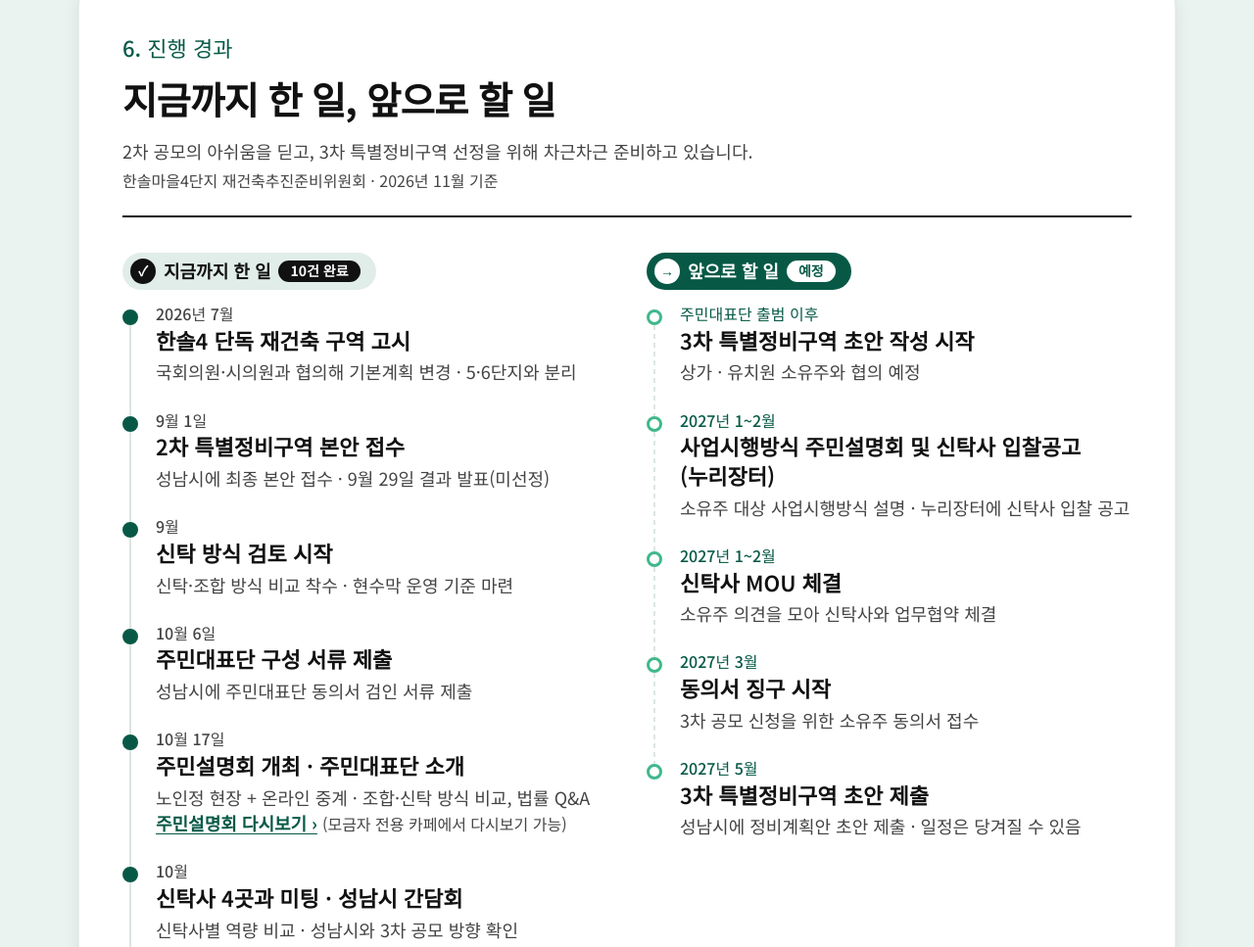
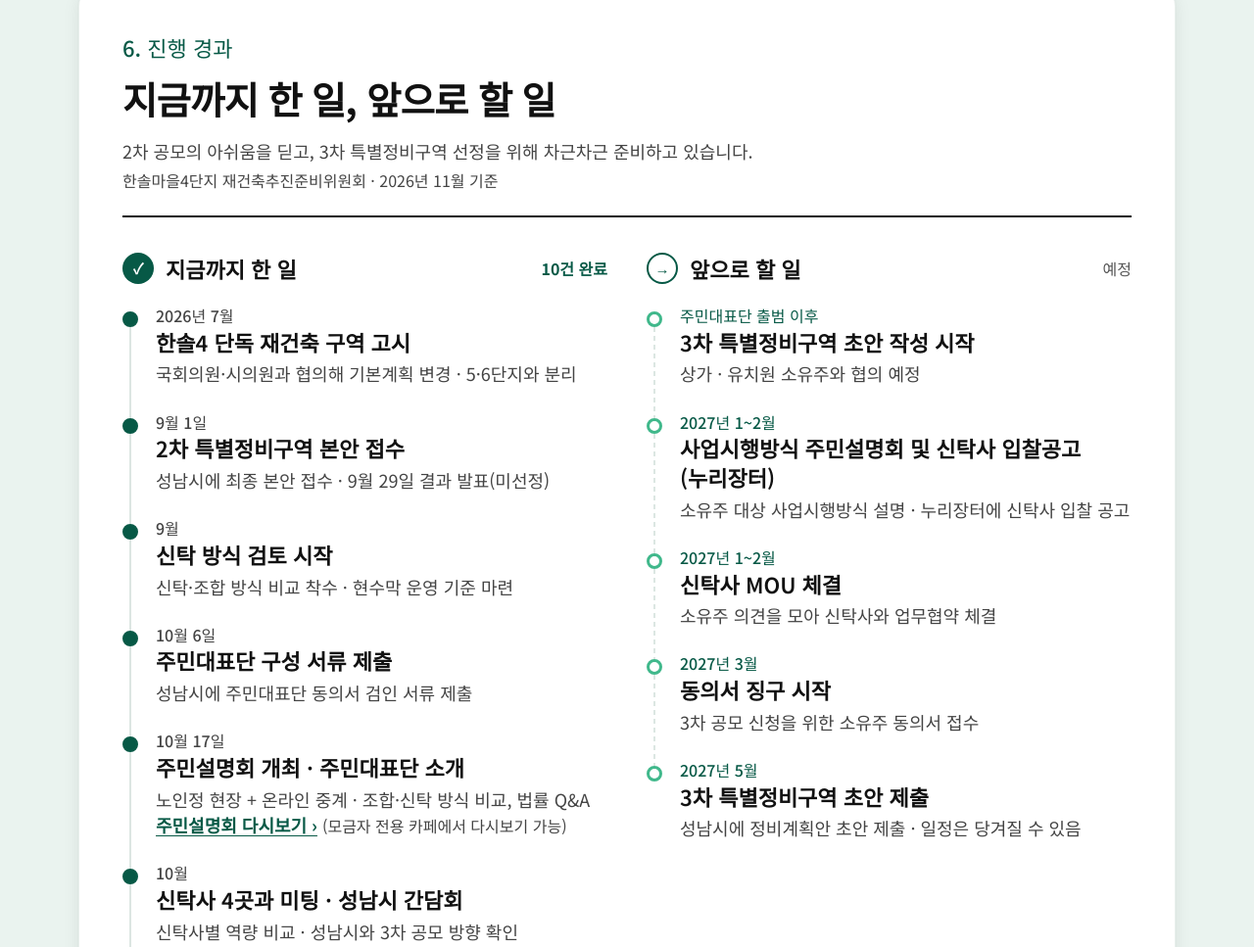
Before and after one commit to hansol4bundang/hansol4-home, a plain HTML site: page index.html in a window 1280 px wide. Shown: the part 4067-5034 px from the top of the page at 98% size. Drawn offline with Linux system fonts and the light colour scheme.

Commit message:
진행 경과 머리글(지금까지 한 일/앞으로 할 일) 디자인 정리
Co-Authored-By: Claude Sonnet 5.5 <noreply@anthropic.com>

```diff
--- a/index.html
+++ b/index.html
@@ -1173,6 +1173,15 @@ html.menu-open { overflow: hidden; }
 /* 연락처: 글자는 검정, 문자·통화 안내만 빨강 */
 .tcontact, .tcontact b, .tcontact a { color: #111111; }
 .tcontact .red { color: var(--red); }
+
+/* ===== 진행 경과 머리글: 알약 배경 없이 깔끔하게 ===== */
+.tl-col .tl-h, .tl-col.done .tl-h, .tl-col.next .tl-h { display: flex !important; align-items: center; gap: 12px; width: 100%; padding: 0 !important; background: transparent !important; border: 0 !important; border-radius: 0 !important; color: #111111 !important; font-size: 22px !important; font-weight: 700; line-height: 1.3; }
+.tl-col .tl-ic { width: 32px !important; height: 32px !important; font-size: 15px !important; flex: none; box-shadow: none; }
+.tl-col.done .tl-ic { background: var(--accent) !important; color: #FFFFFF !important; }
+.tl-col.next .tl-ic { background: #FFFFFF !important; color: var(--accent) !important; border: 2px solid var(--accent); }
+.tl-col .tl-cnt, .tl-col.done .tl-cnt, .tl-col.next .tl-cnt { margin-left: auto; padding: 0 !important; background: transparent !important; color: #555555 !important; font-size: 16px !important; font-weight: 500; border-radius: 0; }
+.tl-col.done .tl-cnt { color: var(--accent) !important; font-weight: 700; }
+.tl-col .tl-list { margin-top: 22px; }
 </style>
 </head>
 <body>
```
